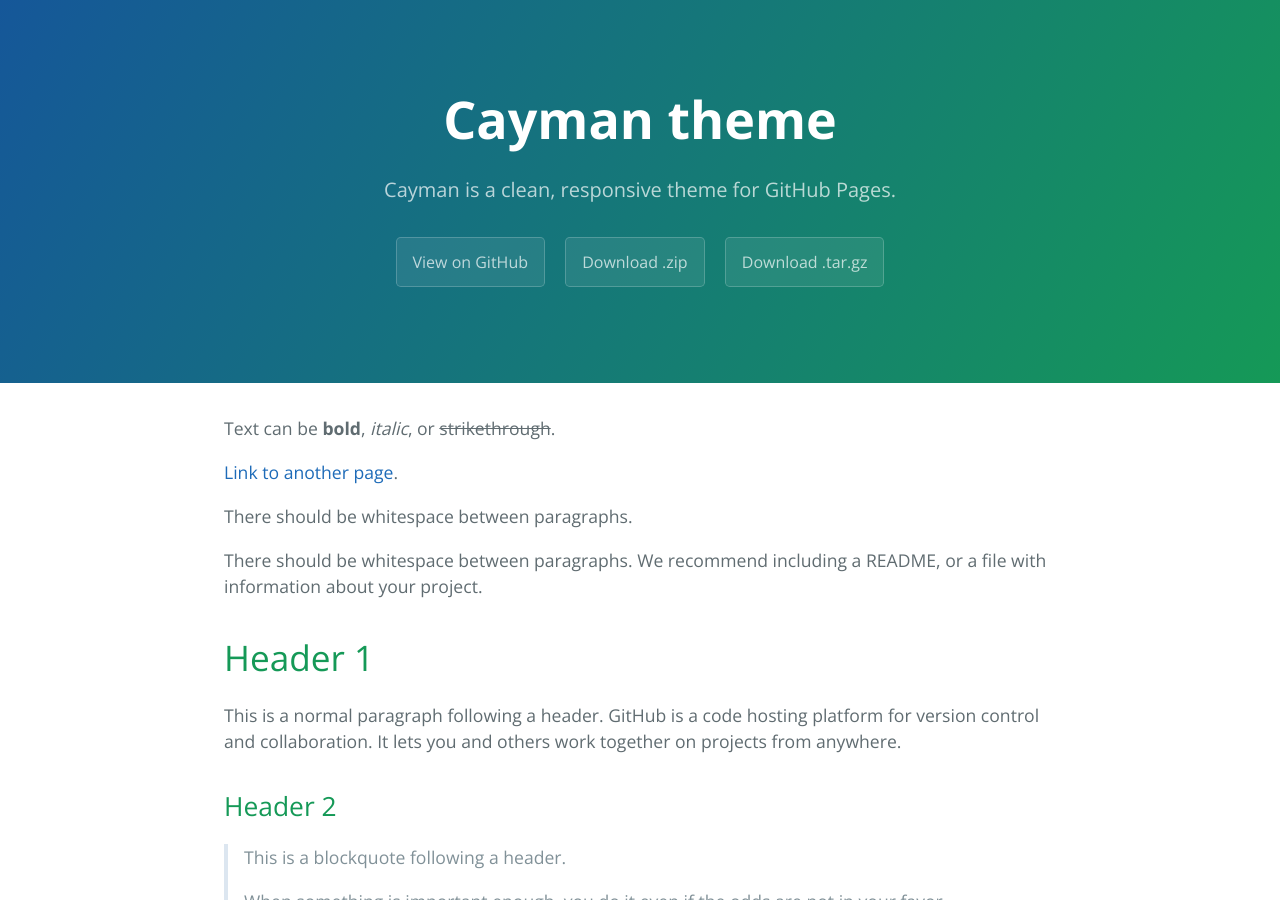
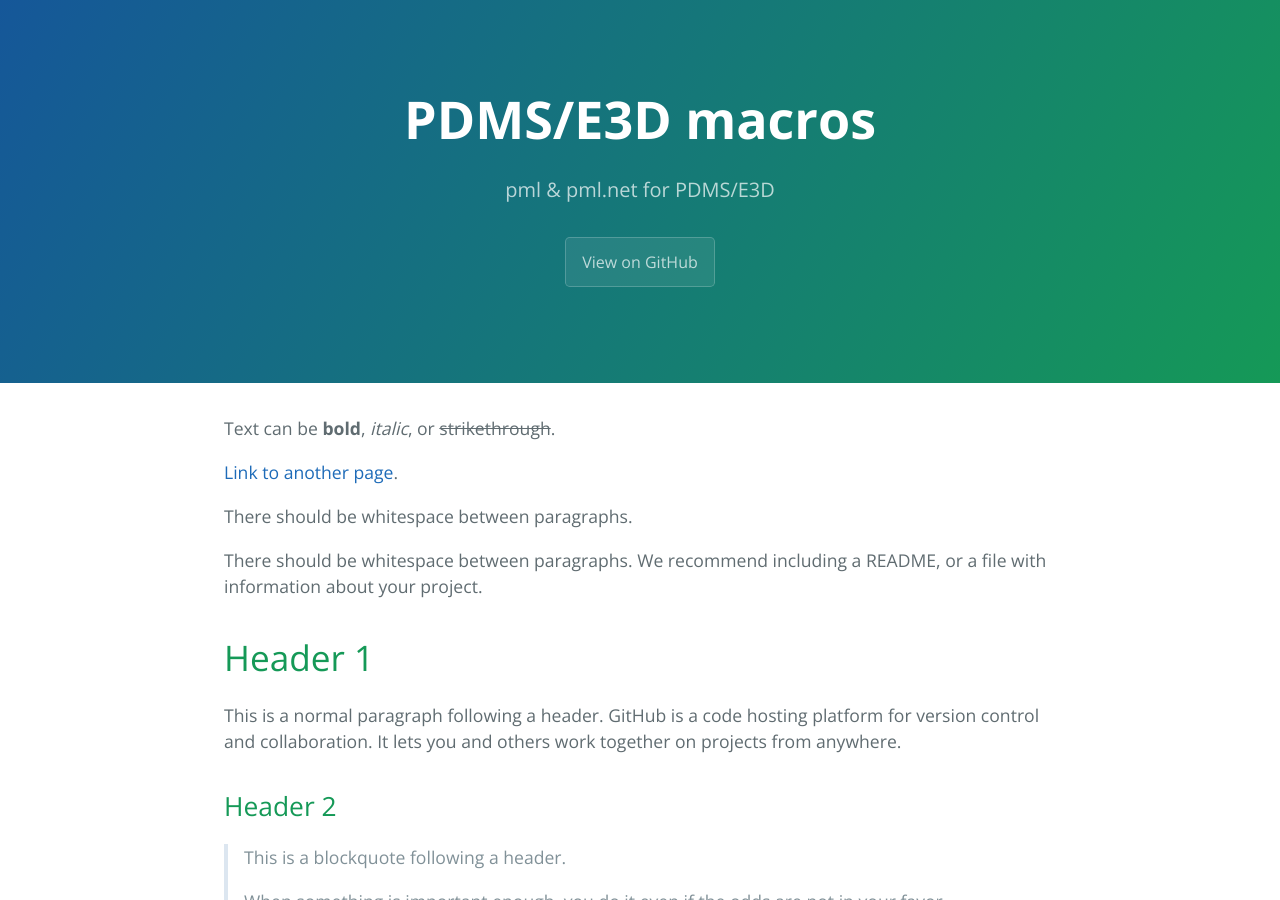
Before and after one commit to lijuncq/pdms, a Jekyll site: the page built from index.md, in a window 1280 px wide and 900 px high. Built offline with Jekyll 4.4.1, drawn with Linux system fonts in a browser that asks for light colours.

Commit message:
Update _config.yml

```diff
--- a/_config.yml
+++ b/_config.yml
@@ -1,5 +1,5 @@
-title: Cayman theme
-description: Cayman is a clean, responsive theme for GitHub Pages.
-show_downloads: true
+title: PDMS/E3D macros
+description: pml & pml.net for PDMS/E3D
+show_downloads: false
 google_analytics:
 theme: jekyll-theme-cayman
```
